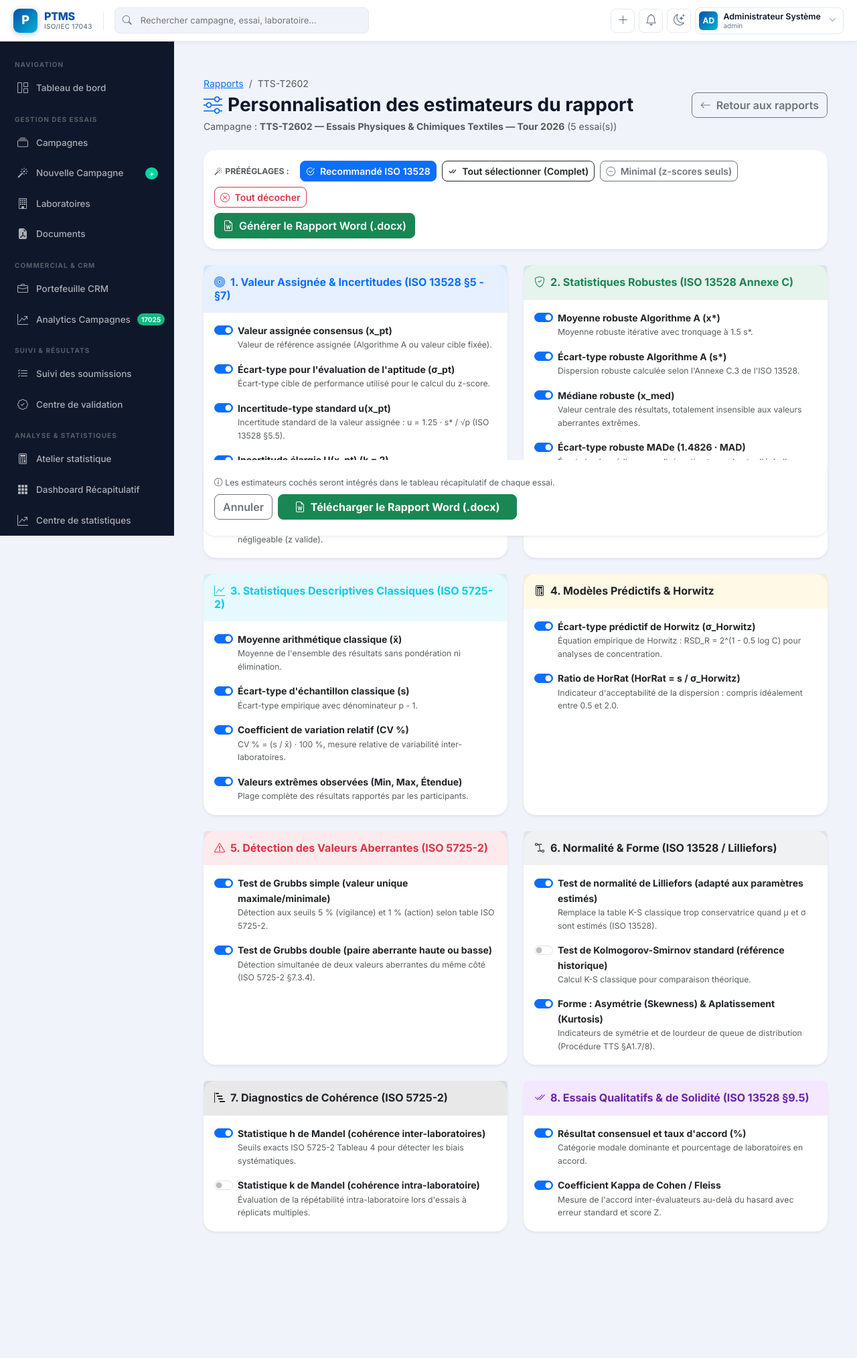
After one commit to RHO-ship-it/ptms-app, a Flask app: page /reports/campaign/1/configure-report in a window 1280 px wide. The commit adds this page. Shown: the whole page at 67% size. Run offline with Flask 3, Linux system fonts and the light colour scheme; a user stored in the database is signed in; data comes from the database, SQL or seed files in the repository.

Commit message:
feat(reports): debloquer et completer le selecteur d estimateurs (modale deplacee hors table, page dediee et catalogue de 26+ estimateurs)

```diff
--- /dev/null
+++ b/templates/reports/configure.html
@@ -0,0 +1,310 @@
+{% extends "base.html" %}
+{% block title %}Configurer le rapport — {{ campaign.reference }}{% endblock %}
+
+{% block content %}
+<div class="container-fluid py-4" style="max-width: 1200px;">
+  <!-- En-tête -->
+  <div class="d-flex align-items-center justify-content-between flex-wrap gap-3 mb-4">
+    <div>
+      <nav aria-label="breadcrumb">
+        <ol class="breadcrumb mb-1">
+          <li class="breadcrumb-item"><a href="{{ url_for('reports.index') }}">Rapports</a></li>
+          <li class="breadcrumb-item active">{{ campaign.reference }}</li>
+        </ol>
+      </nav>
+      <h3 class="fw-bold mb-1"><i class="bi bi-sliders text-primary me-2"></i>Personnalisation des estimateurs du rapport</h3>
+      <p class="text-muted mb-0">Campagne : <strong>{{ campaign.reference }} — {{ campaign.name }}</strong> ({{ campaign.trials|length }} essai(s))</p>
+    </div>
+    <div class="d-flex gap-2">
+      <a href="{{ url_for('reports.index') }}" class="btn btn-outline-secondary">
+        <i class="bi bi-arrow-left me-1"></i> Retour aux rapports
+      </a>
+    </div>
+  </div>
+
+  <form method="POST" action="{{ url_for('reports.configure_report', campaign_id=campaign.id) }}" id="estimators-form">
+    <!-- Barre d'outils de sélection rapide -->
+    <div class="card shadow-sm border-0 mb-4 bg-white">
+      <div class="card-body p-3 d-flex align-items-center justify-content-between flex-wrap gap-2">
+        <div class="d-flex align-items-center gap-2 flex-wrap">
+          <span class="small fw-bold text-muted text-uppercase me-2"><i class="bi bi-magic me-1"></i>Préréglages :</span>
+          <button type="button" class="btn btn-sm btn-primary" onclick="setPreset('iso')">
+            <i class="bi bi-check2-circle me-1"></i> Recommandé ISO 13528
+          </button>
+          <button type="button" class="btn btn-sm btn-outline-dark" onclick="setPreset('all')">
+            <i class="bi bi-check-all me-1"></i> Tout sélectionner (Complet)
+          </button>
+          <button type="button" class="btn btn-sm btn-outline-secondary" onclick="setPreset('minimal')">
+            <i class="bi bi-dash-circle me-1"></i> Minimal (z-scores seuls)
+          </button>
+          <button type="button" class="btn btn-sm btn-outline-danger" onclick="setPreset('none')">
+            <i class="bi bi-x-circle me-1"></i> Tout décocher
+          </button>
+        </div>
+        <div>
+          <button type="submit" name="format" value="word" class="btn btn-success fw-semibold">
+            <i class="bi bi-file-earmark-word me-1"></i> Générer le Rapport Word (.docx)
+          </button>
+        </div>
+      </div>
+    </div>
+
+    <!-- Grille des catégories d'estimateurs -->
+    <div class="row g-4">
+      <!-- 1. Valeur Assignée & Incertitudes -->
+      <div class="col-12 col-lg-6">
+        <div class="card shadow-sm border-0 h-100">
+          <div class="card-header bg-primary bg-opacity-10 border-0 py-3">
+            <h6 class="mb-0 fw-bold text-primary"><i class="bi bi-bullseye me-2"></i>1. Valeur Assignée & Incertitudes (ISO 13528 §5 - §7)</h6>
+          </div>
+          <div class="card-body">
+            <div class="form-check form-switch mb-3">
+              <input class="form-check-input est-check" type="checkbox" name="estimators" value="x_pt" id="est_xpt" checked>
+              <label class="form-check-label fw-bold" for="est_xpt">Valeur assignée consensus (x_pt)</label>
+              <div class="text-muted small">Valeur de référence assignée (Algorithme A ou valeur cible fixée).</div>
+            </div>
+            <div class="form-check form-switch mb-3">
+              <input class="form-check-input est-check" type="checkbox" name="estimators" value="sigma_pt" id="est_sigma_pt" checked>
+              <label class="form-check-label fw-bold" for="est_sigma_pt">Écart-type pour l'évaluation de l'aptitude (σ_pt)</label>
+              <div class="text-muted small">Écart-type cible de performance utilisé pour le calcul du z-score.</div>
+            </div>
+            <div class="form-check form-switch mb-3">
+              <input class="form-check-input est-check" type="checkbox" name="estimators" value="u_xpt" id="est_u_xpt" checked>
+              <label class="form-check-label fw-bold" for="est_u_xpt">Incertitude-type standard u(x_pt)</label>
+              <div class="text-muted small">Incertitude standard de la valeur assignée : u = 1.25 · s* / √p (ISO 13528 §5.5).</div>
+            </div>
+            <div class="form-check form-switch mb-3">
+              <input class="form-check-input est-check" type="checkbox" name="estimators" value="U_xpt" id="est_U_xpt" checked>
+              <label class="form-check-label fw-bold" for="est_U_xpt">Incertitude élargie U(x_pt) (k = 2)</label>
+              <div class="text-muted small">U(x_pt) = 2 · u(x_pt) avec niveau de confiance approximatif de 95 %.</div>
+            </div>
+            <div class="form-check form-switch">
+              <input class="form-check-input est-check" type="checkbox" name="estimators" value="u_ratio" id="est_u_ratio" checked>
+              <label class="form-check-label fw-bold" for="est_u_ratio">Test de négligeabilité de l'incertitude (u / σ_pt)</label>
+              <div class="text-muted small">Critère ISO 13528 §9.2 : si u(x_pt) ≤ 0.3 σ_pt, l'incertitude est négligeable (z valide).</div>
+            </div>
+          </div>
+        </div>
+      </div>
+
+      <!-- 2. Statistiques Robustes -->
+      <div class="col-12 col-lg-6">
+        <div class="card shadow-sm border-0 h-100">
+          <div class="card-header bg-success bg-opacity-10 border-0 py-3">
+            <h6 class="mb-0 fw-bold text-success"><i class="bi bi-shield-check me-2"></i>2. Statistiques Robustes (ISO 13528 Annexe C)</h6>
+          </div>
+          <div class="card-body">
+            <div class="form-check form-switch mb-3">
+              <input class="form-check-input est-check" type="checkbox" name="estimators" value="alg_a_mean" id="est_alg_a_mean" checked>
+              <label class="form-check-label fw-bold" for="est_alg_a_mean">Moyenne robuste Algorithme A (x*)</label>
+              <div class="text-muted small">Moyenne robuste itérative avec tronquage à 1.5 s*.</div>
+            </div>
+            <div class="form-check form-switch mb-3">
+              <input class="form-check-input est-check" type="checkbox" name="estimators" value="alg_a_sd" id="est_alg_a_sd" checked>
+              <label class="form-check-label fw-bold" for="est_alg_a_sd">Écart-type robuste Algorithme A (s*)</label>
+              <div class="text-muted small">Dispersion robuste calculée selon l'Annexe C.3 de l'ISO 13528.</div>
+            </div>
+            <div class="form-check form-switch mb-3">
+              <input class="form-check-input est-check" type="checkbox" name="estimators" value="median" id="est_median" checked>
+              <label class="form-check-label fw-bold" for="est_median">Médiane robuste (x_med)</label>
+              <div class="text-muted small">Valeur centrale des résultats, totalement insensible aux valeurs aberrantes extrêmes.</div>
+            </div>
+            <div class="form-check form-switch mb-3">
+              <input class="form-check-input est-check" type="checkbox" name="estimators" value="made" id="est_made" checked>
+              <label class="form-check-label fw-bold" for="est_made">Écart-type robuste MADe (1.4826 · MAD)</label>
+              <div class="text-muted small">Écart absolu médian normalisé, estimateur robuste d'échelle standardisé.</div>
+            </div>
+            <div class="form-check form-switch">
+              <input class="form-check-input est-check" type="checkbox" name="estimators" value="hampel_q" id="est_hampel_q">
+              <label class="form-check-label fw-bold" for="est_hampel_q">Estimateur robuste de Hampel / méthode Q</label>
+              <div class="text-muted small">Estimateur alternatif robuste à haut point de rupture.</div>
+            </div>
+          </div>
+        </div>
+      </div>
+
+      <!-- 3. Statistiques Classiques & Dispersion -->
+      <div class="col-12 col-lg-6">
+        <div class="card shadow-sm border-0 h-100">
+          <div class="card-header bg-info bg-opacity-10 border-0 py-3">
+            <h6 class="mb-0 fw-bold text-info"><i class="bi bi-graph-up me-2"></i>3. Statistiques Descriptives Classiques (ISO 5725-2)</h6>
+          </div>
+          <div class="card-body">
+            <div class="form-check form-switch mb-3">
+              <input class="form-check-input est-check" type="checkbox" name="estimators" value="mean_arith" id="est_mean_arith" checked>
+              <label class="form-check-label fw-bold" for="est_mean_arith">Moyenne arithmétique classique (x̄)</label>
+              <div class="text-muted small">Moyenne de l'ensemble des résultats sans pondération ni élimination.</div>
+            </div>
+            <div class="form-check form-switch mb-3">
+              <input class="form-check-input est-check" type="checkbox" name="estimators" value="sd_arith" id="est_sd_arith" checked>
+              <label class="form-check-label fw-bold" for="est_sd_arith">Écart-type d'échantillon classique (s)</label>
+              <div class="text-muted small">Écart-type empirique avec dénominateur p - 1.</div>
+            </div>
+            <div class="form-check form-switch mb-3">
+              <input class="form-check-input est-check" type="checkbox" name="estimators" value="cv_percent" id="est_cv_percent" checked>
+              <label class="form-check-label fw-bold" for="est_cv_percent">Coefficient de variation relatif (CV %)</label>
+              <div class="text-muted small">CV % = (s / x̄) · 100 %, mesure relative de variabilité inter-laboratoires.</div>
+            </div>
+            <div class="form-check form-switch">
+              <input class="form-check-input est-check" type="checkbox" name="estimators" value="min_max" id="est_min_max" checked>
+              <label class="form-check-label fw-bold" for="est_min_max">Valeurs extrêmes observées (Min, Max, Étendue)</label>
+              <div class="text-muted small">Plage complète des résultats rapportés par les participants.</div>
+            </div>
+          </div>
+        </div>
+      </div>
+
+      <!-- 4. Modèles Prédictifs & Horwitz -->
+      <div class="col-12 col-lg-6">
+        <div class="card shadow-sm border-0 h-100">
+          <div class="card-header bg-warning bg-opacity-10 border-0 py-3">
+            <h6 class="mb-0 fw-bold text-dark"><i class="bi bi-calculator me-2"></i>4. Modèles Prédictifs & Horwitz</h6>
+          </div>
+          <div class="card-body">
+            <div class="form-check form-switch mb-3">
+              <input class="form-check-input est-check" type="checkbox" name="estimators" value="horwitz" id="est_horwitz" checked>
+              <label class="form-check-label fw-bold" for="est_horwitz">Écart-type prédictif de Horwitz (σ_Horwitz)</label>
+              <div class="text-muted small">Équation empirique de Horwitz : RSD_R = 2^(1 - 0.5 log C) pour analyses de concentration.</div>
+            </div>
+            <div class="form-check form-switch">
+              <input class="form-check-input est-check" type="checkbox" name="estimators" value="horrat" id="est_horrat" checked>
+              <label class="form-check-label fw-bold" for="est_horrat">Ratio de HorRat (HorRat = s / σ_Horwitz)</label>
+              <div class="text-muted small">Indicateur d'acceptabilité de la dispersion : compris idéalement entre 0.5 et 2.0.</div>
+            </div>
+          </div>
+        </div>
+      </div>
+
+      <!-- 5. Détection des Valeurs Aberrantes -->
+      <div class="col-12 col-lg-6">
+        <div class="card shadow-sm border-0 h-100">
+          <div class="card-header bg-danger bg-opacity-10 border-0 py-3">
+            <h6 class="mb-0 fw-bold text-danger"><i class="bi bi-exclamation-triangle me-2"></i>5. Détection des Valeurs Aberrantes (ISO 5725-2)</h6>
+          </div>
+          <div class="card-body">
+            <div class="form-check form-switch mb-3">
+              <input class="form-check-input est-check" type="checkbox" name="estimators" value="grubbs" id="est_grubbs" checked>
+              <label class="form-check-label fw-bold" for="est_grubbs">Test de Grubbs simple (valeur unique maximale/minimale)</label>
+              <div class="text-muted small">Détection aux seuils 5 % (vigilance) et 1 % (action) selon table ISO 5725-2.</div>
+            </div>
+            <div class="form-check form-switch">
+              <input class="form-check-input est-check" type="checkbox" name="estimators" value="grubbs_double" id="est_grubbs_double" checked>
+              <label class="form-check-label fw-bold" for="est_grubbs_double">Test de Grubbs double (paire aberrante haute ou basse)</label>
+              <div class="text-muted small">Détection simultanée de deux valeurs aberrantes du même côté (ISO 5725-2 §7.3.4).</div>
+            </div>
+          </div>
+        </div>
+      </div>
+
+      <!-- 6. Normalité & Forme de la Distribution -->
+      <div class="col-12 col-lg-6">
+        <div class="card shadow-sm border-0 h-100">
+          <div class="card-header bg-secondary bg-opacity-10 border-0 py-3">
+            <h6 class="mb-0 fw-bold text-dark"><i class="bi bi-bezier2 me-2"></i>6. Normalité & Forme (ISO 13528 / Lilliefors)</h6>
+          </div>
+          <div class="card-body">
+            <div class="form-check form-switch mb-3">
+              <input class="form-check-input est-check" type="checkbox" name="estimators" value="normality" id="est_normality" checked>
+              <label class="form-check-label fw-bold" for="est_normality">Test de normalité de Lilliefors (adapté aux paramètres estimés)</label>
+              <div class="text-muted small">Remplace la table K-S classique trop conservatrice quand μ et σ sont estimés (ISO 13528).</div>
+            </div>
+            <div class="form-check form-switch mb-3">
+              <input class="form-check-input est-check" type="checkbox" name="estimators" value="ks_standard" id="est_ks_standard">
+              <label class="form-check-label fw-bold" for="est_ks_standard">Test de Kolmogorov-Smirnov standard (référence historique)</label>
+              <div class="text-muted small">Calcul K-S classique pour comparaison théorique.</div>
+            </div>
+            <div class="form-check form-switch">
+              <input class="form-check-input est-check" type="checkbox" name="estimators" value="kurt_skew" id="est_kurt_skew" checked>
+              <label class="form-check-label fw-bold" for="est_kurt_skew">Forme : Asymétrie (Skewness) & Aplatissement (Kurtosis)</label>
+              <div class="text-muted small">Indicateurs de symétrie et de lourdeur de queue de distribution (Procédure TTS §A1.7/8).</div>
+            </div>
+          </div>
+        </div>
+      </div>
+
+      <!-- 7. Cohérence Inter & Intra-Laboratoires -->
+      <div class="col-12 col-lg-6">
+        <div class="card shadow-sm border-0 h-100">
+          <div class="card-header bg-dark bg-opacity-10 border-0 py-3">
+            <h6 class="mb-0 fw-bold text-dark"><i class="bi bi-bar-chart-steps me-2"></i>7. Diagnostics de Cohérence (ISO 5725-2)</h6>
+          </div>
+          <div class="card-body">
+            <div class="form-check form-switch mb-3">
+              <input class="form-check-input est-check" type="checkbox" name="estimators" value="mandel_h" id="est_mandel_h" checked>
+              <label class="form-check-label fw-bold" for="est_mandel_h">Statistique h de Mandel (cohérence inter-laboratoires)</label>
+              <div class="text-muted small">Seuils exacts ISO 5725-2 Tableau 4 pour détecter les biais systématiques.</div>
+            </div>
+            <div class="form-check form-switch">
+              <input class="form-check-input est-check" type="checkbox" name="estimators" value="mandel_k" id="est_mandel_k">
+              <label class="form-check-label fw-bold" for="est_mandel_k">Statistique k de Mandel (cohérence intra-laboratoire)</label>
+              <div class="text-muted small">Évaluation de la répétabilité intra-laboratoire lors d'essais à réplicats multiples.</div>
+            </div>
+          </div>
+        </div>
+      </div>
+
+      <!-- 8. Essais Qualitatifs & Concordance -->
+      <div class="col-12 col-lg-6">
+        <div class="card shadow-sm border-0 h-100">
+          <div class="card-header bg-purple bg-opacity-10 border-0 py-3" style="background:#f3e8ff;">
+            <h6 class="mb-0 fw-bold" style="color:#6b21a8;"><i class="bi bi-check2-all me-2"></i>8. Essais Qualitatifs & de Solidité (ISO 13528 §9.5)</h6>
+          </div>
+          <div class="card-body">
+            <div class="form-check form-switch mb-3">
+              <input class="form-check-input est-check" type="checkbox" name="estimators" value="consensus" id="est_consensus" checked>
+              <label class="form-check-label fw-bold" for="est_consensus">Résultat consensuel et taux d'accord (%)</label>
+              <div class="text-muted small">Catégorie modale dominante et pourcentage de laboratoires en accord.</div>
+            </div>
+            <div class="form-check form-switch">
+              <input class="form-check-input est-check" type="checkbox" name="estimators" value="kappa" id="est_kappa" checked>
+              <label class="form-check-label fw-bold" for="est_kappa">Coefficient Kappa de Cohen / Fleiss</label>
+              <div class="text-muted small">Mesure de l'accord inter-évaluateurs au-delà du hasard avec erreur standard et score Z.</div>
+            </div>
+          </div>
+        </div>
+      </div>
+    </div>
+
+    <!-- Barre d'actions finale fixe / flottante -->
+    <div class="card shadow-sm border-0 mt-4 bg-white sticky-bottom py-2">
+      <div class="card-body p-3 d-flex justify-content-between align-items-center flex-wrap gap-2">
+        <span class="text-muted small">
+          <i class="bi bi-info-circle me-1"></i>Les estimateurs cochés seront intégrés dans le tableau récapitulatif de chaque essai.
+        </span>
+        <div class="d-flex gap-2">
+          <a href="{{ url_for('reports.index') }}" class="btn btn-outline-secondary">Annuler</a>
+          <button type="submit" name="format" value="word" class="btn btn-success fw-bold px-4">
+            <i class="bi bi-file-earmark-word me-1"></i> Télécharger le Rapport Word (.docx)
+          </button>
+        </div>
+      </div>
+    </div>
+  </form>
+</div>
+
+<script>
+  function setPreset(type) {
+    const checks = document.querySelectorAll('.est-check');
+    if (type === 'all') {
+      checks.forEach(c => c.checked = true);
+    } else if (type === 'none') {
+      checks.forEach(c => c.checked = false);
+    } else if (type === 'minimal') {
+      checks.forEach(c => {
+        c.checked = ['x_pt', 'sigma_pt', 'u_xpt', 'U_xpt'].includes(c.value);
+      });
+    } else if (type === 'iso') {
+      const isoSet = [
+        'x_pt', 'sigma_pt', 'u_xpt', 'U_xpt', 'u_ratio',
+        'alg_a_mean', 'alg_a_sd', 'median', 'made',
+        'mean_arith', 'sd_arith', 'cv_percent', 'min_max',
+        'horwitz', 'horrat', 'grubbs', 'grubbs_double',
+        'normality', 'kurt_skew', 'mandel_h', 'consensus', 'kappa'
+      ];
+      checks.forEach(c => {
+        c.checked = isoSet.includes(c.value);
+      });
+    }
+  }
+</script>
+{% endblock %}
```
Also changed, not shown: blueprints/reports.py (+90 -12 lines), templates/reports/export.html (+198 -134 lines).
